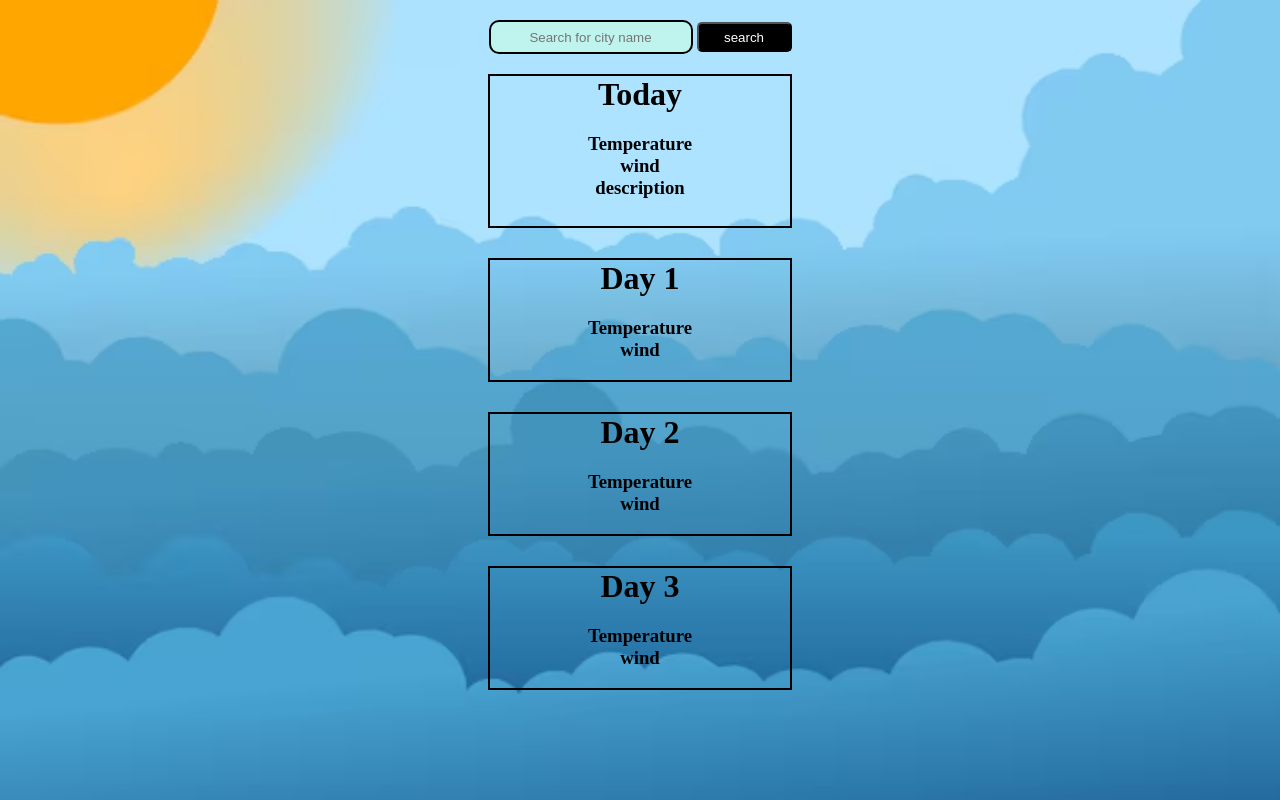
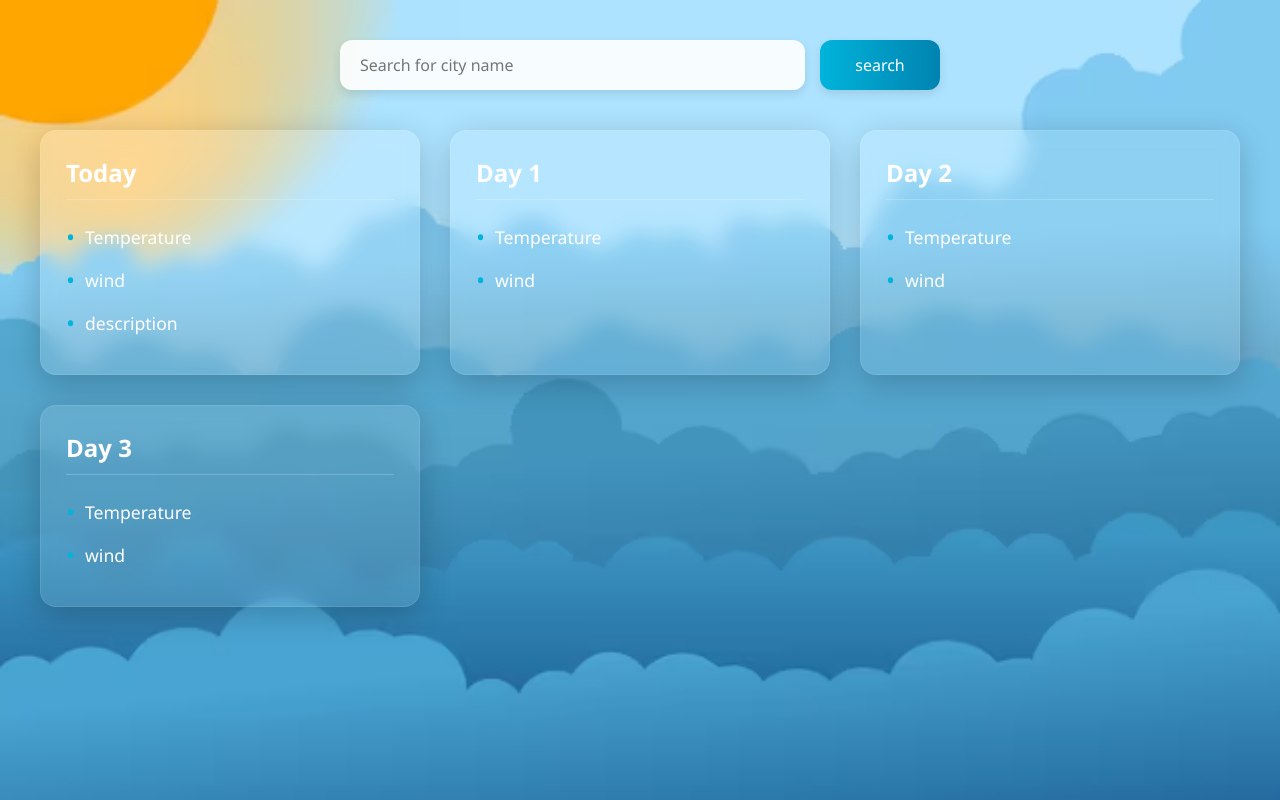
Before and after one commit to himanshu-2007/weather_website, a plain HTML site: page index.html in a window 1280 px wide. Drawn offline with nearby package versions, Linux system fonts and the light colour scheme.

Commit message:
Update style.css

```diff
--- a/style.css
+++ b/style.css
@@ -1,71 +1,141 @@
 * {
     padding: 0;
     margin: 0;
-    text-align: center;
+    box-sizing: border-box;
+    font-family: "Poppins", "Segoe UI", sans-serif;
 }
 
 body {
     background: url("sky.avif");
     background-size: cover;
+    color: #fff;
+    min-height: 100vh;
+    padding: 40px 20px;
+}
+
+h1.title {
+    text-align: center;
+    margin-bottom: 30px;
+    font-size: 2.5rem;
+    font-weight: 600;
+    background: linear-gradient(to right, #fff, #b3e5fc);
+    -webkit-background-clip: text;
+    background-clip: text;
+    color: transparent;
+    text-shadow: 0 2px 4px rgba(0,0,0,0.1);
+}
+
+.ib {
+    display: flex;
+    justify-content: center;
+    align-items: center;
+    gap: 15px;
+    margin-bottom: 40px;
+    max-width: 600px;
+    margin-left: auto;
+    margin-right: auto;
+}
+
+input {
+    flex: 1;
+    height: 50px;
+    border: none;
+    padding: 0 20px;
+    border-radius: 12px;
+    background-color: rgba(255, 255, 255, 0.9);
+    color: #333;
+    font-size: 16px;
+    box-shadow: 0 4px 10px rgba(0,0,0,0.1);
+    transition: all 0.3s ease;
+}
+
+input:focus {
+    outline: none;
+    box-shadow: 0 4px 15px rgba(0,0,0,0.2);
+    transform: translateY(-2px);
+}
+
+button {
+    width: 120px;
+    height: 50px;
+    border: none;
+    border-radius: 12px;
+    background: linear-gradient(to right, #00b4db, #0083b0);
+    color: white;
+    font-size: 16px;
+    font-weight: 500;
+    cursor: pointer;
+    transition: all 0.3s ease;
+    box-shadow: 0 4px 10px rgba(0,0,0,0.1);
+}
+
+button:hover {
+    background: linear-gradient(to right, #0083b0, #00b4db);
+    transform: translateY(-2px);
+    box-shadow: 0 6px 15px rgba(0,0,0,0.2);
 }
 
 .day {
     display: grid;
-    justify-items: center;
-    align-items: center;
+    grid-template-columns: repeat(auto-fit, minmax(280px, 1fr));
     gap: 30px;
-    margin-top: 20px;
+    max-width: 1200px;
+    margin: 0 auto;
+}
+
+.day1, .day2, .day3, .day4 {
+    background: rgba(255, 255, 255, 0.1);
+    backdrop-filter: blur(10px);
+    border-radius: 16px;
+    padding: 25px;
+    box-shadow: 0 8px 32px rgba(0, 0, 0, 0.2);
+    border: 1px solid rgba(255, 255, 255, 0.1);
+    transition: all 0.3s ease;
 }
 
 .day1 {
-    border: 2px solid black;
-    width: 300px;
-    height: 150px;
-    text-align: center;
-    justify-content: center;
+    background: rgba(255, 255, 255, 0.15);
 }
 
-.day2 {
-    border: 2px solid black;
-    width: 300px;
-    height: 120px;
-    text-align: center;
-    justify-content: center;
+.day1:hover, .day2:hover, .day3:hover, .day4:hover {
+    transform: translateY(-8px);
+    box-shadow: 0 12px 40px rgba(0, 0, 0, 0.3);
 }
 
-.day3 {
-    border: 2px solid black;
-    width: 300px;
-    height: 120px;
-    text-align: center;
-    justify-content: center;
+.day h1 {
+    font-size: 1.5rem;
+    margin-bottom: 20px;
+    color: #fff;
+    font-weight: 600;
+    border-bottom: 1px solid rgba(255, 255, 255, 0.2);
+    padding-bottom: 10px;
 }
 
-.day4 {
-    border: 2px solid black;
-    width: 300px;
-    height: 120px;
-    text-align: center;
-    justify-content: center;
+.day h3 {
+    font-weight: 400;
+    margin-bottom: 10px;
+    font-size: 1.1rem;
+    display: flex;
+    align-items: center;
 }
 
-.ib {
-    margin-top: 20px;
+.day h3:before {
+    content: "•";
+    color: #00b4db;
+    margin-right: 10px;
+    font-size: 1.5rem;
 }
 
-input {
-    width: 200px;
-    height: 30px;
-    border: 2px solid black;
-    background-color: #bff3ed;
-    color: black;
-    border-radius: 10px;
+@media (max-width: 768px) {
+    .day {
+        grid-template-columns: 1fr;
+    }
+
+    .ib {
+        flex-direction: column;
+    }
+
+    input, button {
+        width: 100%;
+    }
 }
-
-button {
-    width: 95px;
-    background-color: black;
-    color: white;
-    height: 30px;
-    border-radius: 5px;
-}
```
